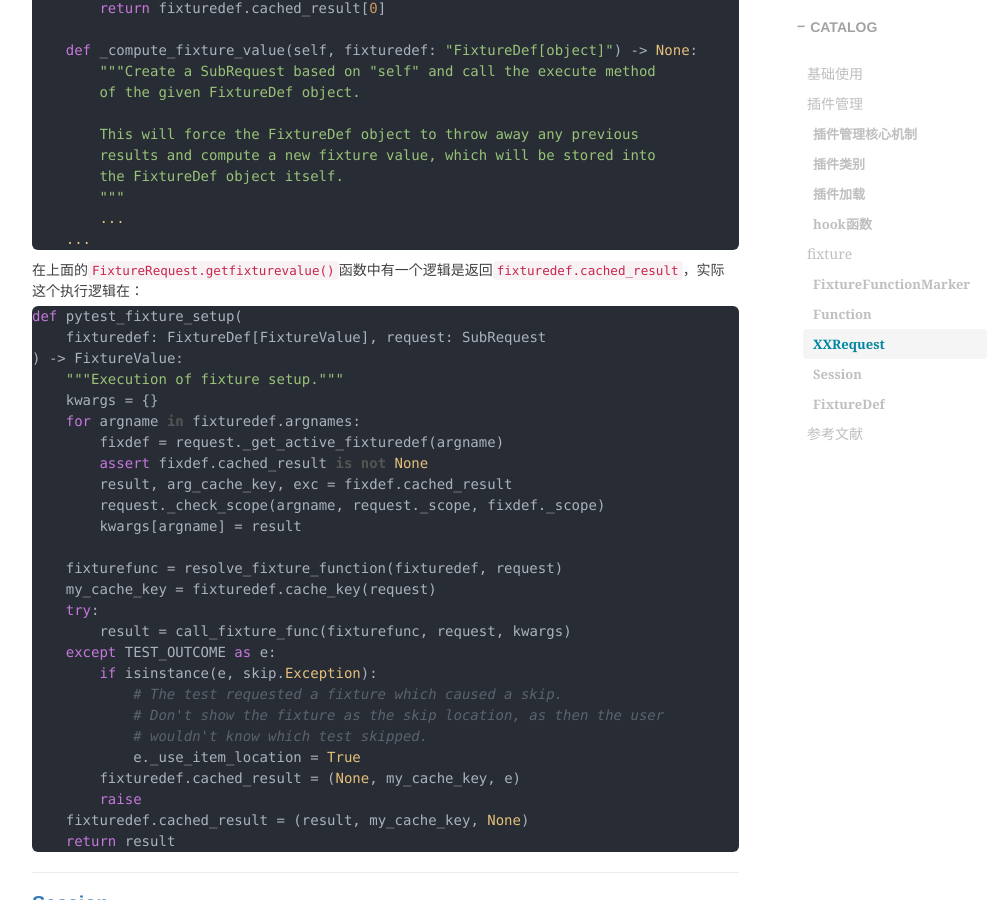
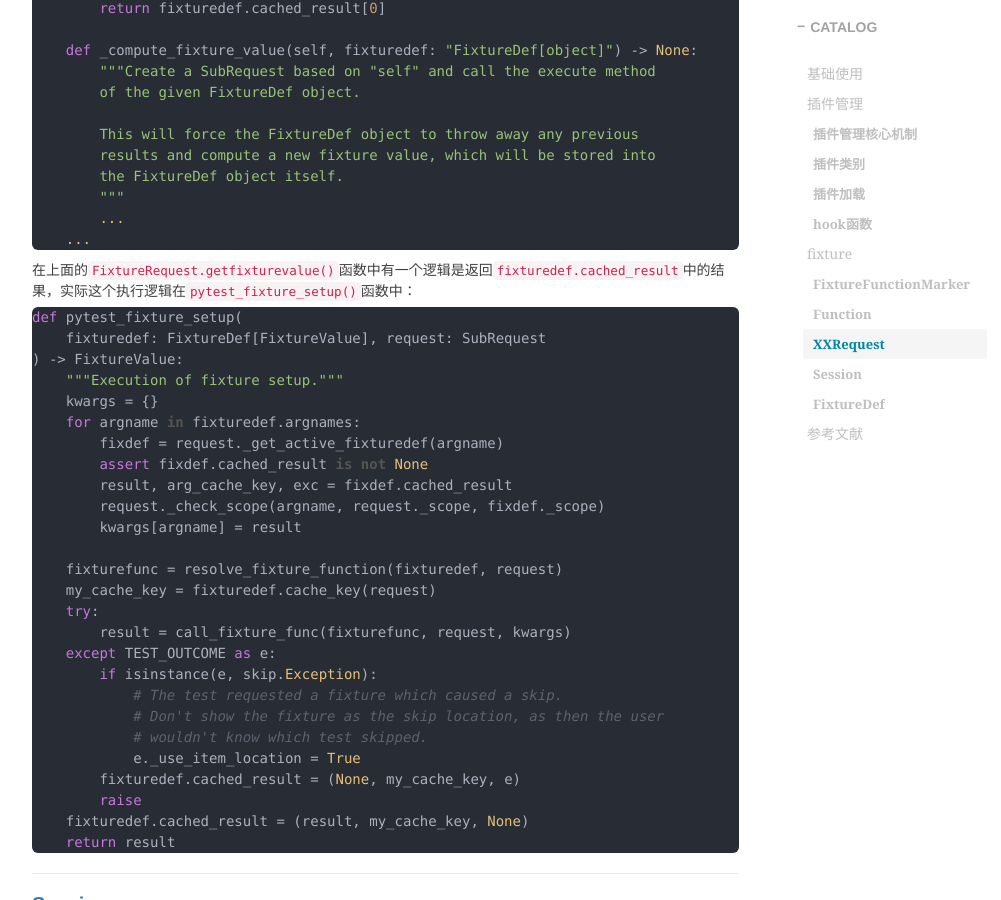
Before and after one commit to shihai1991/shihai1991.github.io, a Jekyll site: the page built from _posts/2023-07-17-pytest学习.md, in a window 1280 px wide and 900 px high, scrolled down 3092 px. Shown: the whole window, without its empty margins (233-1234 px from the left). Built offline with Jekyll 4.4.1, drawn with Linux system fonts in a browser that asks for light colours; nearby versions of some CDN libraries; comment, search, counter and statistics services are not loaded.

Commit message:
Update 2023-07-17-pytest学习.md

````diff
--- a/_posts/2023-07-17-pytest学习.md
+++ b/_posts/2023-07-17-pytest学习.md
@@ -134,7 +134,7 @@ class FixtureRequest(abc.ABC):
         ...
     ...
 ```
-在上面的`FixtureRequest.getfixturevalue()`函数中有一个逻辑是返回`fixturedef.cached_result`，实际这个执行逻辑在：
+在上面的`FixtureRequest.getfixturevalue()`函数中有一个逻辑是返回`fixturedef.cached_result`中的结果，实际这个执行逻辑在`pytest_fixture_setup()`函数中：
 ```python
 def pytest_fixture_setup(
     fixturedef: FixtureDef[FixtureValue], request: SubRequest
````
